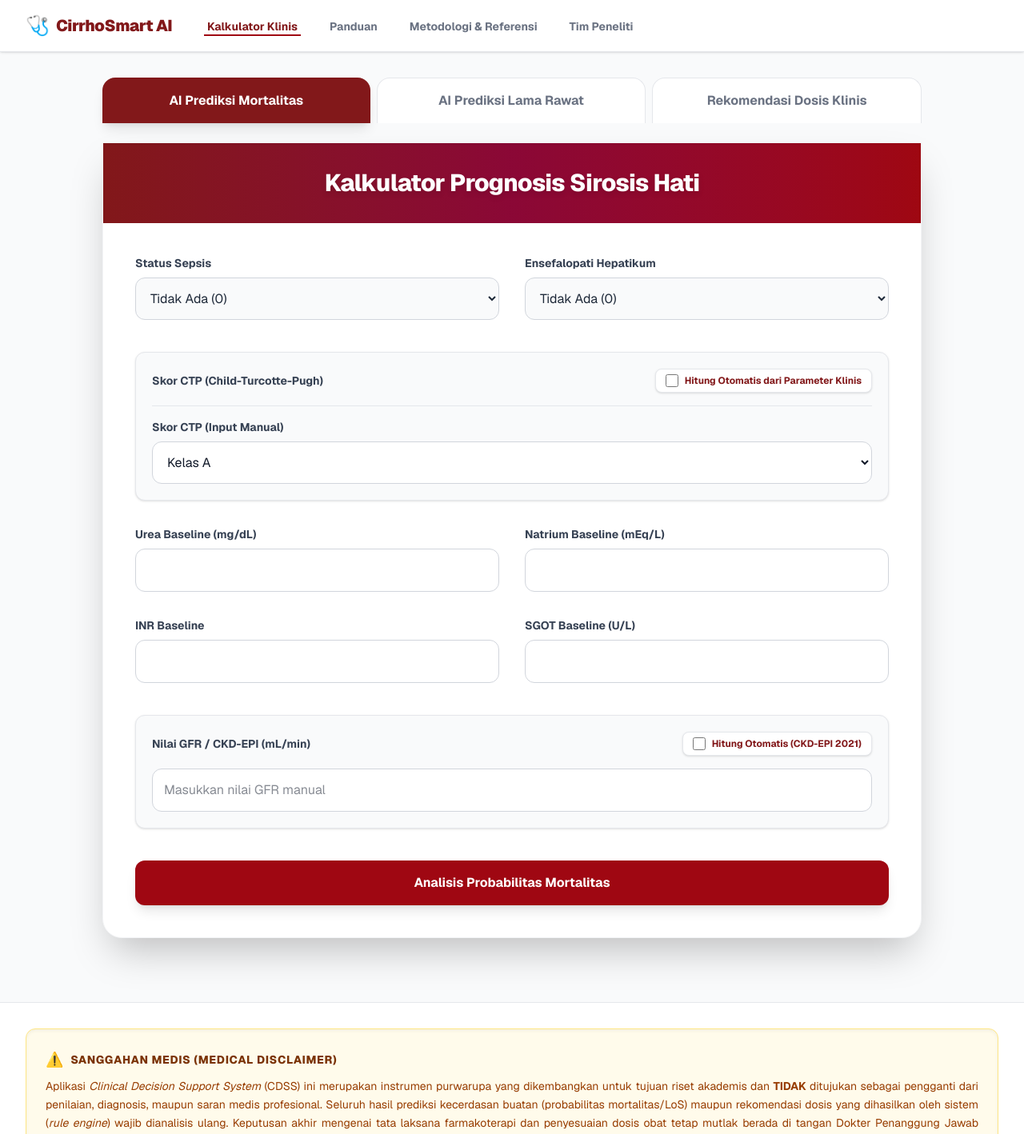
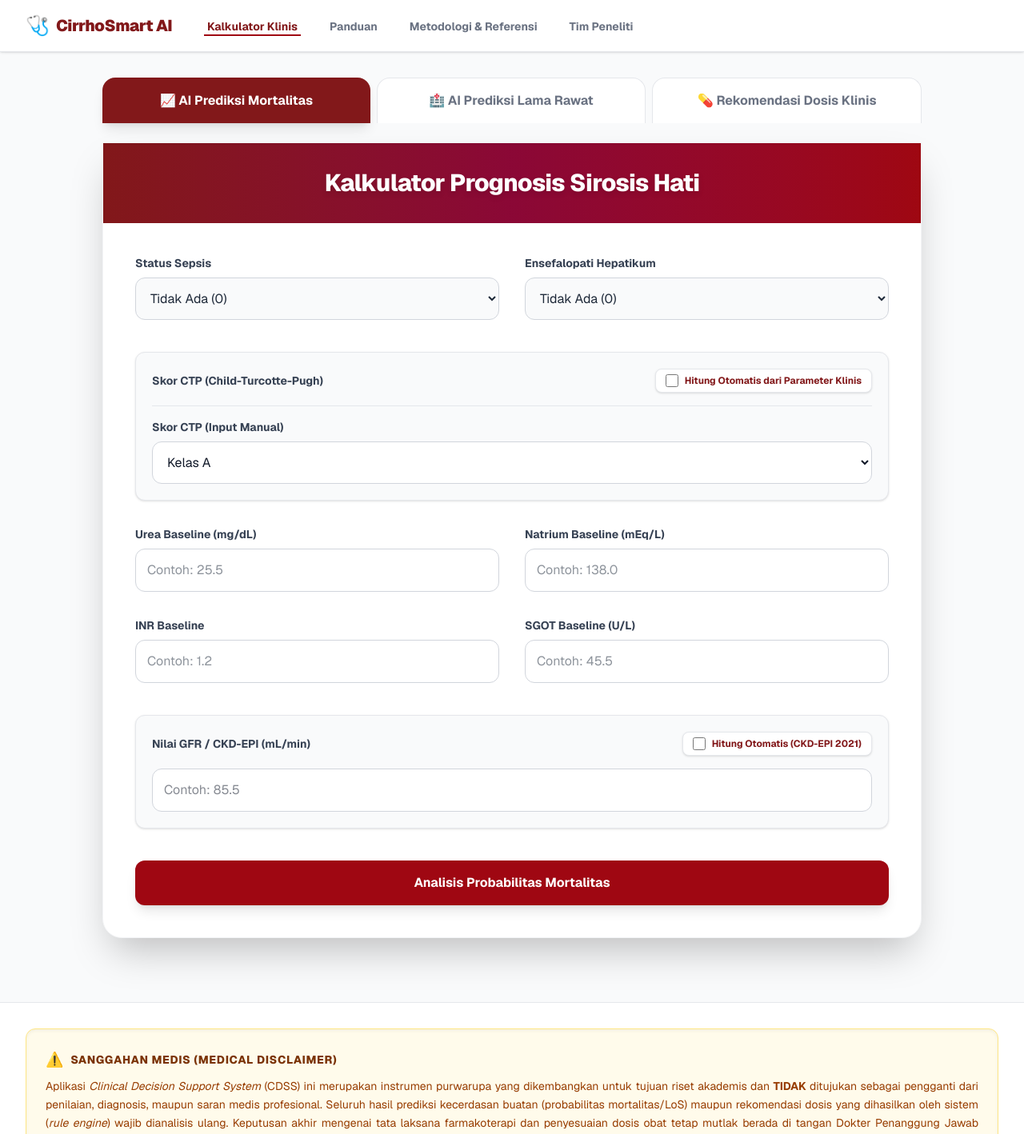
Before and after one commit to YavieAzka/sirosis-app, a Next.js app in the folder web/: page / in a window 1280 px wide. Shown: the top 1418 px of the page at 80% size. Built offline with nearby package versions, Linux system fonts and the light colour scheme.

Commit message:
feat: added placeholder in input box

```diff
--- a/web/components/MainApp.tsx
+++ b/web/components/MainApp.tsx
@@ -6,7 +6,9 @@ import CtpCalculator from './CtpCalculator';
 export default function MainApp() {
   const [activeTab, setActiveTab] = useState<'mortalitas' | 'los' | 'dosis'>('mortalitas');
 
-  // MORTALITAS STATE
+  // ==========================================
+  // 1. MORTALITAS STATE
+  // ==========================================
   const [formDataMort, setFormDataMort] = useState({
     komor_sepsis: 0, urea_baseline: '', natrium_baseline: '',
     komp_eh: 0, inr_baseline: '', sgot_baseline: '', gfr: '', ctp_encoded: 1,
@@ -18,8 +20,6 @@ export default function MainApp() {
 
   const [autoGfrMort, setAutoGfrMort] = useState(false);
   const [gfrParamsMort, setGfrParamsMort] = useState({ scr: '', age: '', gender: 'L' });
-  const kreatininOptions = Array.from({ length: 150 }, (_, i) => ((i + 1) / 10).toFixed(1));
-  const usiaOptions = Array.from({ length: 83 }, (_, i) => i + 18);
 
   useEffect(() => {
     if (autoGfrMort && gfrParamsMort.scr && gfrParamsMort.age) {
@@ -49,7 +49,9 @@ export default function MainApp() {
     }
   }, [autoCtpMort, skorCtpMort?.kelas, ctpParamsMort.encephalopathy]);
 
-  // LOS STATE
+  // ==========================================
+  // 2. LOS STATE
+  // ==========================================
   const [formDataLos, setFormDataLos] = useState({
     komor_sepsis: 0, komp_eh: 0, ctp_encoded: 1,
     bilirubin_baseline: '', kreatinin_baseline: '', inr_baseline: '',
@@ -90,7 +92,9 @@ export default function MainApp() {
     }
   }, [autoCtpLos, skorCtpLos?.kelas, ctpParamsLos.encephalopathy]);
 
-  // DOSIS STATE
+  // ==========================================
+  // 3. DOSIS STATE
+  // ==========================================
   const [dosisData, setDosisData] = useState({
     gfr: '', ctp: 'A', map_value: '',
     ascites_refrakter: 0, hrs: 0, gagal_ginjal_akut: 0, sepsis_pneumonia: 0, ast_alt_tinggi: 0,
@@ -132,7 +136,9 @@ export default function MainApp() {
     }));
   };
 
+  // ==========================================
   // HANDLERS
+  // ==========================================
   const handlePredictMortalitas = async (e: React.FormEvent) => {
     e.preventDefault();
     setLoadingMort(true);
@@ -214,13 +220,13 @@ export default function MainApp() {
     <div className="py-8 px-4 flex flex-col items-center animate-fade-in">
       <div className="flex flex-col md:flex-row gap-2 mb-6 max-w-5xl w-full">
         <button onClick={() => setActiveTab('mortalitas')} className={`flex-1 py-4 text-center rounded-2xl md:rounded-b-none md:rounded-t-2xl font-bold transition-all ${activeTab === 'mortalitas' ? 'bg-red-900 text-white shadow-lg' : 'bg-white text-gray-500 hover:bg-gray-100 border border-gray-200 border-b-0'}`}>
-          AI Prediksi Mortalitas
+          📈 AI Prediksi Mortalitas
         </button>
         <button onClick={() => setActiveTab('los')} className={`flex-1 py-4 text-center rounded-2xl md:rounded-b-none md:rounded-t-2xl font-bold transition-all ${activeTab === 'los' ? 'bg-red-900 text-white shadow-lg' : 'bg-white text-gray-500 hover:bg-gray-100 border border-gray-200 border-b-0'}`}>
-          AI Prediksi Lama Rawat
+          🏥 AI Prediksi Lama Rawat
         </button>
         <button onClick={() => setActiveTab('dosis')} className={`flex-1 py-4 text-center rounded-2xl md:rounded-b-none md:rounded-t-2xl font-bold transition-all ${activeTab === 'dosis' ? 'bg-red-900 text-white shadow-lg' : 'bg-white text-gray-500 hover:bg-gray-100 border border-gray-200 border-b-0'}`}>
-          Rekomendasi Dosis Klinis
+          💊 Rekomendasi Dosis Klinis
         </button>
       </div>
 
@@ -266,10 +272,15 @@ export default function MainApp() {
                     </CtpCalculator>
                   </div>
 
-                  {[ {id: 'urea_baseline', label: 'Urea Baseline (mg/dL)'}, {id: 'natrium_baseline', label: 'Natrium Baseline (mEq/L)'}, {id: 'inr_baseline', label: 'INR Baseline'}, {id: 'sgot_baseline', label: 'SGOT Baseline (U/L)'}].map((f) => (
+                  {[
+                    {id: 'urea_baseline', label: 'Urea Baseline (mg/dL)', ph: 'Contoh: 25.5'},
+                    {id: 'natrium_baseline', label: 'Natrium Baseline (mEq/L)', ph: 'Contoh: 138.0'},
+                    {id: 'inr_baseline', label: 'INR Baseline', ph: 'Contoh: 1.2'},
+                    {id: 'sgot_baseline', label: 'SGOT Baseline (U/L)', ph: 'Contoh: 45.5'}
+                  ].map((f) => (
                     <div key={f.id} className="space-y-2">
                       <label className="block text-sm font-bold text-gray-700">{f.label}</label>
-                      <input type="number" step="any" required className="w-full bg-white border border-gray-300 rounded-xl p-3.5 focus:ring-2 focus:ring-red-800" value={(formDataMort as any)[f.id]} onChange={(e) => setFormDataMort({...formDataMort, [f.id]: e.target.value})} />
+                      <input type="number" step="any" required className="w-full bg-white border border-gray-300 rounded-xl p-3.5 focus:ring-2 focus:ring-red-800" placeholder={f.ph} value={(formDataMort as any)[f.id]} onChange={(e) => setFormDataMort({...formDataMort, [f.id]: e.target.value})} />
                     </div>
                   ))}
 
@@ -285,17 +296,11 @@ export default function MainApp() {
                       <div className="grid grid-cols-1 md:grid-cols-3 gap-4 mb-4 p-4 bg-white rounded-xl border border-red-100 shadow-inner">
                         <div>
                           <label className="block text-xs font-bold text-gray-600 mb-1">Serum Kreatinin (mg/dL)</label>
-                          <select required={autoGfrMort} className="w-full border border-gray-300 rounded-lg p-2.5 text-sm focus:ring-2 focus:ring-red-800 focus:border-red-800 bg-white" value={gfrParamsMort.scr} onChange={e => setGfrParamsMort({...gfrParamsMort, scr: e.target.value})}>
-                            <option value="">-- Pilih --</option>
-                            {kreatininOptions.map(val => (<option key={val} value={val}>{val}</option>))}
-                          </select>
+                          <input type="number" step="any" required={autoGfrMort} className="w-full border border-gray-300 rounded-lg p-2.5 text-sm focus:ring-2 focus:ring-red-800 focus:border-red-800 bg-white" placeholder="Contoh: 1.1" value={gfrParamsMort.scr} onChange={e => setGfrParamsMort({...gfrParamsMort, scr: e.target.value})} />
                         </div>
                         <div>
                           <label className="block text-xs font-bold text-gray-600 mb-1">Usia (Tahun)</label>
-                          <select required={autoGfrMort} className="w-full border border-gray-300 rounded-lg p-2.5 text-sm focus:ring-2 focus:ring-red-800 focus:border-red-800 bg-white" value={gfrParamsMort.age} onChange={e => setGfrParamsMort({...gfrParamsMort, age: e.target.value})}>
-                            <option value="">-- Pilih --</option>
-                            {usiaOptions.map(val => (<option key={val} value={val}>{val}</option>))}
-                          </select>
+                          <input type="number" step="any" required={autoGfrMort} className="w-full border border-gray-300 rounded-lg p-2.5 text-sm focus:ring-2 focus:ring-red-800 focus:border-red-800 bg-white" placeholder="Contoh: 45" value={gfrParamsMort.age} onChange={e => setGfrParamsMort({...gfrParamsMort, age: e.target.value})} />
                         </div>
                         <div>
                           <label className="block text-xs font-bold text-gray-600 mb-1">Jenis Kelamin</label>
@@ -307,7 +312,7 @@ export default function MainApp() {
                     )}
                     <input type="number" step="any" required
                       className={`w-full border border-gray-300 rounded-xl p-3.5 focus:ring-2 focus:ring-red-800 transition-all ${autoGfrMort ? 'bg-gray-100 text-red-900 font-bold cursor-not-allowed shadow-inner' : 'bg-white text-gray-900'}`}
-                      placeholder={autoGfrMort ? "Otomatis terkalkulasi..." : "Masukkan nilai GFR manual"}
+                      placeholder={autoGfrMort ? "Otomatis terkalkulasi..." : "Contoh: 85.5"}
                       value={formDataMort.gfr} readOnly={autoGfrMort} onChange={(e) => !autoGfrMort && setFormDataMort({...formDataMort, gfr: e.target.value})} />
                   </div>
                 </div>
@@ -357,15 +362,15 @@ export default function MainApp() {
                   </div>
 
                   {[
-                    {id: 'usia', label: 'Usia (Tahun)'},
-                    {id: 'kreatinin_baseline', label: 'Kreatinin Baseline (mg/dL)'},
-                    {id: 'bilirubin_baseline', label: 'Bilirubin Baseline (mg/dL)'},
-                    {id: 'inr_baseline', label: 'INR Baseline'},
-                    {id: 'sgot_baseline', label: 'SGOT Baseline (U/L)'}
+                    {id: 'usia', label: 'Usia (Tahun)', ph: 'Contoh: 45'},
+                    {id: 'kreatinin_baseline', label: 'Kreatinin Baseline (mg/dL)', ph: 'Contoh: 1.1'},
+                    {id: 'bilirubin_baseline', label: 'Bilirubin Baseline (mg/dL)', ph: 'Contoh: 1.5'},
+                    {id: 'inr_baseline', label: 'INR Baseline', ph: 'Contoh: 1.2'},
+                    {id: 'sgot_baseline', label: 'SGOT Baseline (U/L)', ph: 'Contoh: 45.5'}
                   ].map((f) => (
                     <div key={f.id} className="space-y-2">
                       <label className="block text-sm font-bold text-gray-700">{f.label}</label>
-                      <input type="number" step="any" required className="w-full bg-white border border-gray-300 rounded-xl p-3.5 focus:ring-2 focus:ring-red-800" value={(formDataLos as any)[f.id]} onChange={(e) => setFormDataLos({...formDataLos, [f.id]: e.target.value})} />
+                      <input type="number" step="any" required className="w-full bg-white border border-gray-300 rounded-xl p-3.5 focus:ring-2 focus:ring-red-800" placeholder={f.ph} value={(formDataLos as any)[f.id]} onChange={(e) => setFormDataLos({...formDataLos, [f.id]: e.target.value})} />
                     </div>
                   ))}
 
@@ -393,7 +398,7 @@ export default function MainApp() {
 
                     <input type="number" step="any" required
                       className={`w-full border border-gray-300 rounded-xl p-3.5 focus:ring-2 focus:ring-red-800 transition-all ${autoGfrLos ? 'bg-gray-100 text-red-900 font-bold cursor-not-allowed shadow-inner' : 'bg-white text-gray-900'}`}
-                      placeholder={autoGfrLos ? "Otomatis terkalkulasi..." : "Masukkan nilai GFR manual"}
+                      placeholder={autoGfrLos ? "Otomatis terkalkulasi..." : "Contoh: 85.5"}
                       value={formDataLos.gfr}
                       readOnly={autoGfrLos}
                       onChange={(e) => !autoGfrLos && setFormDataLos({...formDataLos, gfr: e.target.value})} />
@@ -472,11 +477,11 @@ export default function MainApp() {
                 <div className="grid grid-cols-1 md:grid-cols-2 gap-4">
                   <div>
                     <label className="block text-xs font-bold text-gray-700 mb-1">Nilai GFR / CrCl (mL/min)</label>
-                    <input type="number" step="any" required className="w-full border border-gray-300 rounded-lg p-2.5 text-sm" value={dosisData.gfr} onChange={(e) => setDosisData({...dosisData, gfr: e.target.value})} />
+                    <input type="number" step="any" required className="w-full border border-gray-300 rounded-lg p-2.5 text-sm" placeholder="Contoh: 85.5" value={dosisData.gfr} onChange={(e) => setDosisData({...dosisData, gfr: e.target.value})} />
                   </div>
                   <div>
                     <label className="block text-xs font-bold text-gray-700 mb-1">MAP (mmHg) - Opsional</label>
-                    <input type="number" step="any" className="w-full border border-gray-300 rounded-lg p-2.5 text-sm" value={dosisData.map_value} onChange={(e) => setDosisData({...dosisData, map_value: e.target.value})} />
+                    <input type="number" step="any" className="w-full border border-gray-300 rounded-lg p-2.5 text-sm" placeholder="Contoh: 80.5" value={dosisData.map_value} onChange={(e) => setDosisData({...dosisData, map_value: e.target.value})} />
                   </div>
                 </div>
 
@@ -563,6 +568,7 @@ export default function MainApp() {
         )}
       </div>
 
+      {/* Modal Result Mortalitas */}
       {showModalMort && predictionMort !== null && (
           <div className="fixed inset-0 bg-gray-900/60 backdrop-blur-sm flex items-center justify-center p-4 z-50">
             <div className="bg-white rounded-3xl max-w-md w-full shadow-2xl overflow-hidden">
@@ -581,6 +587,7 @@ export default function MainApp() {
           </div>
       )}
 
+      {/* Modal Result LoS */}
       {showModalLos && predictionLos !== null && (
           <div className="fixed inset-0 bg-gray-900/60 backdrop-blur-sm flex items-center justify-center p-4 z-50">
             <div className="bg-white rounded-3xl max-w-md w-full shadow-2xl overflow-hidden">
```
